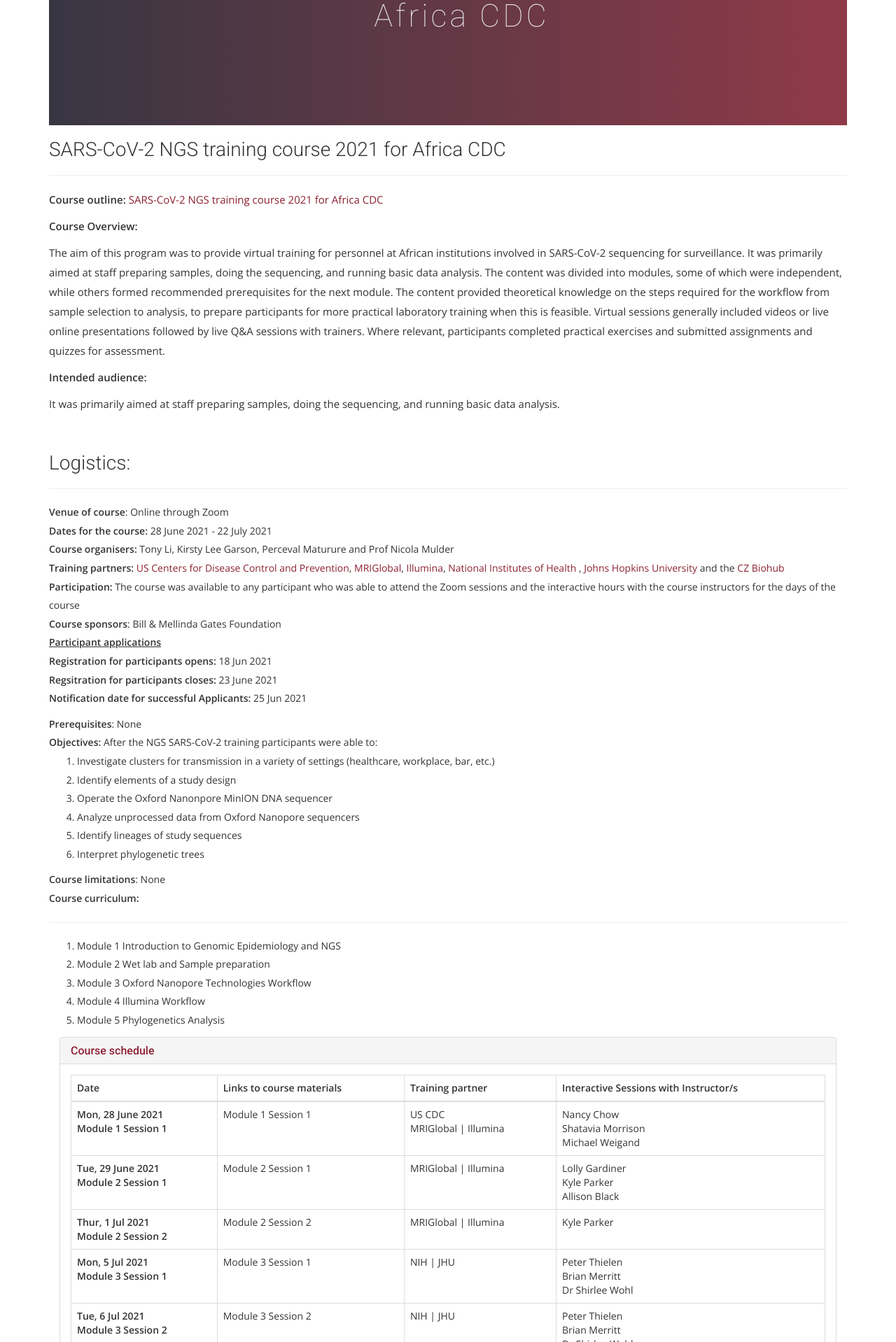
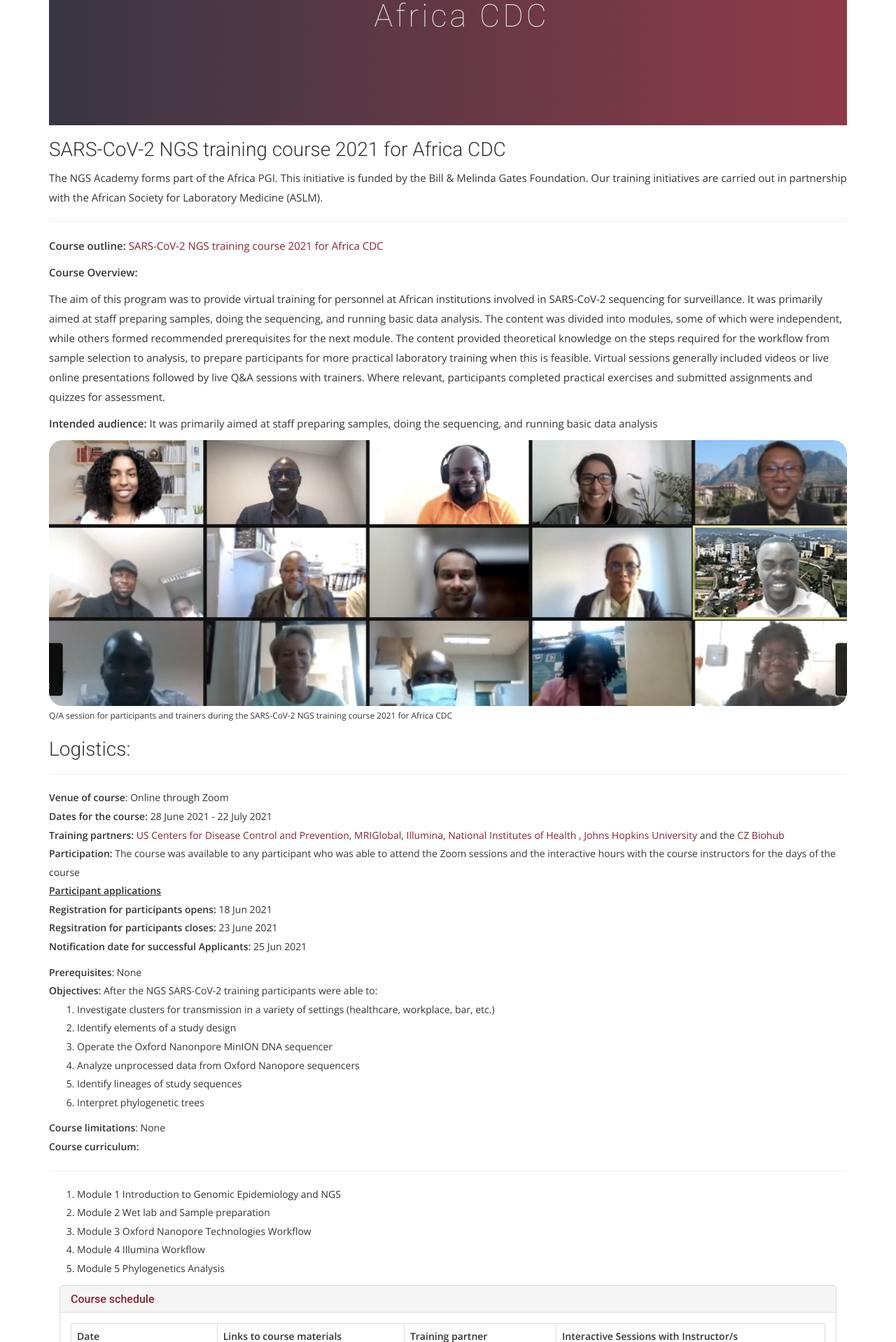
Before and after one commit to pmaturure3/ngsacad, a Jekyll site: the page built from _posts/2021-06-09-NGS SARS-COV-2-Past-Course.md, in a window 1280 px wide. Shown: the part 330-2248 px from the top of the page at 70% size. Built offline with Jekyll 4.4.1, drawn with Linux system fonts in a browser that asks for light colours; nearby versions of some CDN libraries; some web fonts are replaced; comment, search, counter and statistics services are not loaded.

Commit message:
added a picture on the ngs past course

```diff
--- a/_posts/2021-06-09-NGS SARS-COV-2-Past-Course.md
+++ b/_posts/2021-06-09-NGS SARS-COV-2-Past-Course.md
@@ -12,6 +12,8 @@ end_date: 2021-07-22
 {% include subpage-header.html %}
 
 ### SARS-CoV-2 NGS training course 2021 for Africa CDC
+The NGS Academy forms part of the Africa PGI. This initiative is funded by the Bill & Melinda Gates Foundation. Our training initiatives are carried out in partnership with the African Society for Laboratory Medicine (ASLM).
+
 <hr>
 
 <b>Course outline:</b> [ SARS-CoV-2 NGS training course 2021 for Africa CDC]({{ site.url }}/docs/course_outline.pdf)
@@ -24,12 +26,18 @@ The content provided theoretical knowledge on the steps required for the workflo
 
 
 
-<p align="left"><b class="text-left">Intended audience:</b></p>
+<p align="left"><b class="text-left">Intended audience:</b> It was primarily aimed at staff preparing samples, doing the sequencing, and running basic data analysis</p>
+<div class="card bg-dark text-white ">
+  <img src="./img/ngs_ngs2021.jpg" width= "100%" class="card-img rounded-corners" alt="...">
+  <div class="card-img-overlay">
+    <small class="card-title">Q/A session for participants and trainers during the SARS-CoV-2 NGS training course 2021 for Africa CDC </small>
+    <p class="card-text"></p>
 
-<p align="left">It was primarily aimed at staff preparing samples, doing the sequencing, and running basic data analysis.</p>
+  </div>
+</div>
 <!--
 <a class="btn btn-secondary btn-lg" href="#" role="button">Click here to apply</a> -->
-<br>
+
 <h3>Logistics: </h3>
 <hr>
 
@@ -40,8 +48,7 @@ The content provided theoretical knowledge on the steps required for the workflo
 
 <li><b>Dates for the course:</b> 28 June 2021 - 22 July 2021</li>
 
-
-<li><b>Course organisers:</b> Tony Li, Kirsty Lee Garson, Perceval Maturure and Prof Nicola Mulder</li>
+<!-- <li><b>Course organisers:</b> Tony Li, Kirsty Lee Garson, Perceval Maturure and Prof Nicola Mulder</li> -->
 
 
 <li><b>Training partners:</b> <a href="https://www.cdc.gov/" target="_blank">US Centers for Disease Control and Prevention</a>, <a href="https://www.mriglobal.org/" target="_blank">MRIGlobal</a>, <a href="https://www.illumina.com/" target="_blank">Illumina</a>, <a href="https://www.nih.gov/" target="_blank">National Institutes of Health </a>, <a href="https://www.jhu.edu/" target="_blank">Johns Hopkins University </a> and the  <a href="https://www.czbiohub.org/" target="_blank">CZ Biohub</a>
@@ -49,9 +56,8 @@ The content provided theoretical knowledge on the steps required for the workflo
 
 
 <li><b>Participation:</b> The course was available to any participant who was able to attend the Zoom sessions and the interactive hours with the course instructors for the days of the course</li>
-
-
-<li><b>Course sponsors</b>: Bill & Mellinda Gates Foundation</li>
+<!--
+<li><b>Course sponsors</b>: Bill & Mellinda Gates Foundation</li> -->
 
 <u><li><b>Participant applications</b></li></u>
 
--- a/css/style.css
+++ b/css/style.css
@@ -994,3 +994,7 @@ margin: 0 !important;
 div{
   line-height: 1.9;
 }
+
+.rounded-corners{
+  border-radius: 20px;
+}
```
